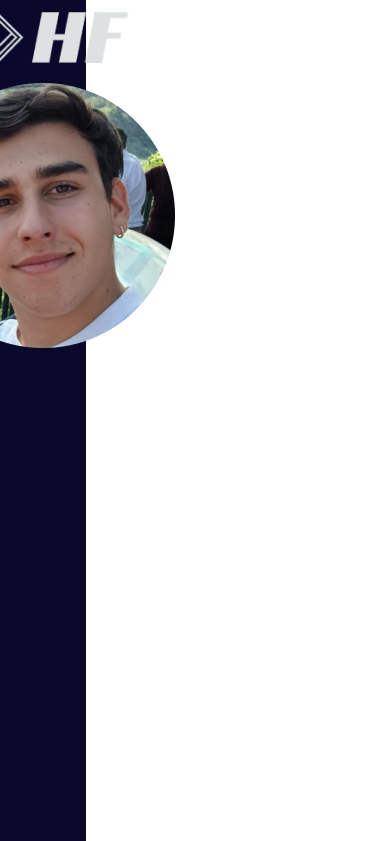
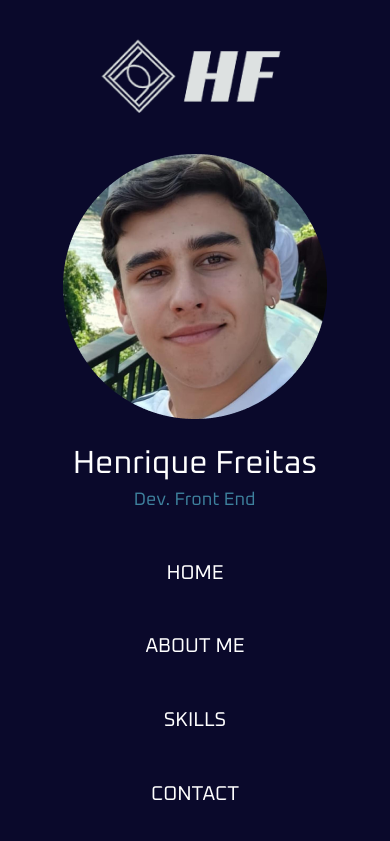
Before and after one commit to freitinhassss/portfolio, a plain HTML site: page index.html in a window 390 px wide. Shown: the top 841 px of the page. Drawn offline with Linux system fonts and the light colour scheme.

Commit message:
Barra lateral feita, inicio do responsivo, e começo da home page

```diff
--- a/index.html
+++ b/index.html
@@ -4,14 +4,34 @@
     <meta charset="UTF-8">
     <meta name="viewport" content="width=device-width, initial-scale=1.0">
     <link rel="stylesheet" href="style.css">
+    <script src="script.js"></script>
+    <link rel="preconnect" href="https://fonts.googleapis.com">
+<link rel="preconnect" href="https://fonts.gstatic.com" crossorigin>
+<link href="https://fonts.googleapis.com/css2?family=Oxanium:wght@200..800&display=swap" rel="stylesheet">
+<meta name="viewport" content="width=device-width, initial-scale=1.0">
+
     <title>Document</title>
 </head>
 <body>
-    <div id="barralateral">
+        <div id="barralateral">
         <div id="barraflex">
-            <span><img src="image 1.png" height="79px" width="216px"></span>
-            <span><img src="image.png" height="265px" width="264px"></span>
+            <span id="logo"><img src="image 1.png" height="79px" width="216px"></span>
+            <span id="myft1"><img src="image.png" height="265px" width="264px"></span>
+          <ul id="listflex">
+            <li id="nomebarra">Henrique Freitas</li>
+            <li id="dev">Dev. Front End</li>
+            <li id="libarra">HOME</li>
+            <li id="libarra">ABOUT ME</li>
+            <li id="libarra">SKILLS</li>
+            <li id="libarra">CONTACT</li>
+          </ul>
         </div>
     </div>
+    <div id="home-page">
+        <div>
+
+        </div>
+    </div>
+
 </body>
 </html>
--- a/style.css
+++ b/style.css
@@ -1,11 +1,18 @@
 *{
     margin: 0;
+    padding: 0;
+    list-style: none;
+    font-family: "Oxanium", sans-serif;
+}
+body{
+    display: flex;
 }
 #barralateral{
     width: 22%;
-    height: 100%;
-    background-color: #0A092B;
-    position: fixed;
+    background-color: rgb(10, 9, 43);
+    position: sticky;
+    top: 0;
+    height: 100vh;
 }
 #barraflex{
     display: flex;
@@ -13,3 +20,47 @@
     justify-content: center;
     flex-direction: column;
 }
+#listflex{
+    align-items: center;
+}
+#nomebarra{
+    font-size: 32px;
+    color: #fff;
+}
+#dev{
+    font-size: 18px;
+    color: #3E819D;
+    padding-left: 25%;
+    padding-top: 2%;
+}
+#libarra{
+    color: #fff;
+    display: flex;
+    justify-content: center;
+    font-size: 20px;
+    padding-top: 20%;
+}
+#home-page{
+    background-image: linear-gradient(to bottom left, rgb(10, 9, 43), rgb(59, 57, 84));
+    flex-grow: 1;
+}
+#logo{
+    margin-top: 10%;
+    margin-bottom: 8%;
+}
+#myft1{
+    margin-bottom: 5%;
+}
+@media only screen and (max-width: 600px) {
+body{
+flex-direction: column;
+}
+#barralateral{
+width: 100%;
+position: relative;
+}
+#home-page{
+    flex-grow: 0;
+    height: 400px;
+}
+}
```
Also changed, not shown: script.js (added).
